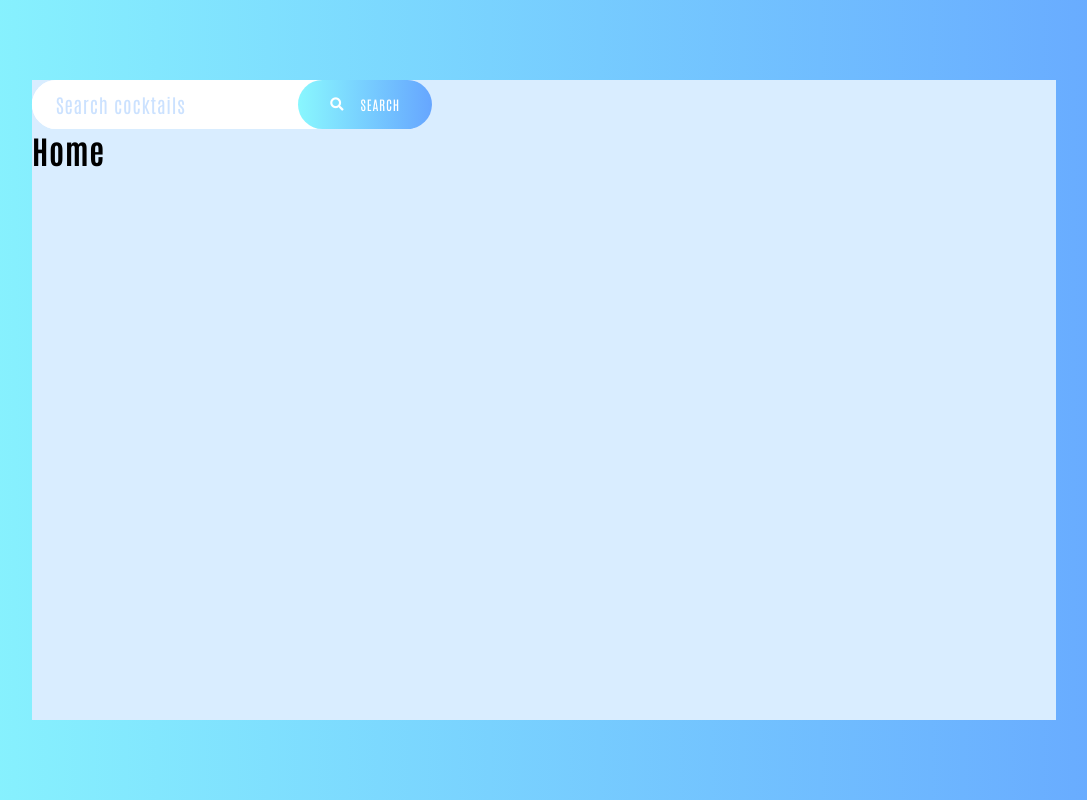
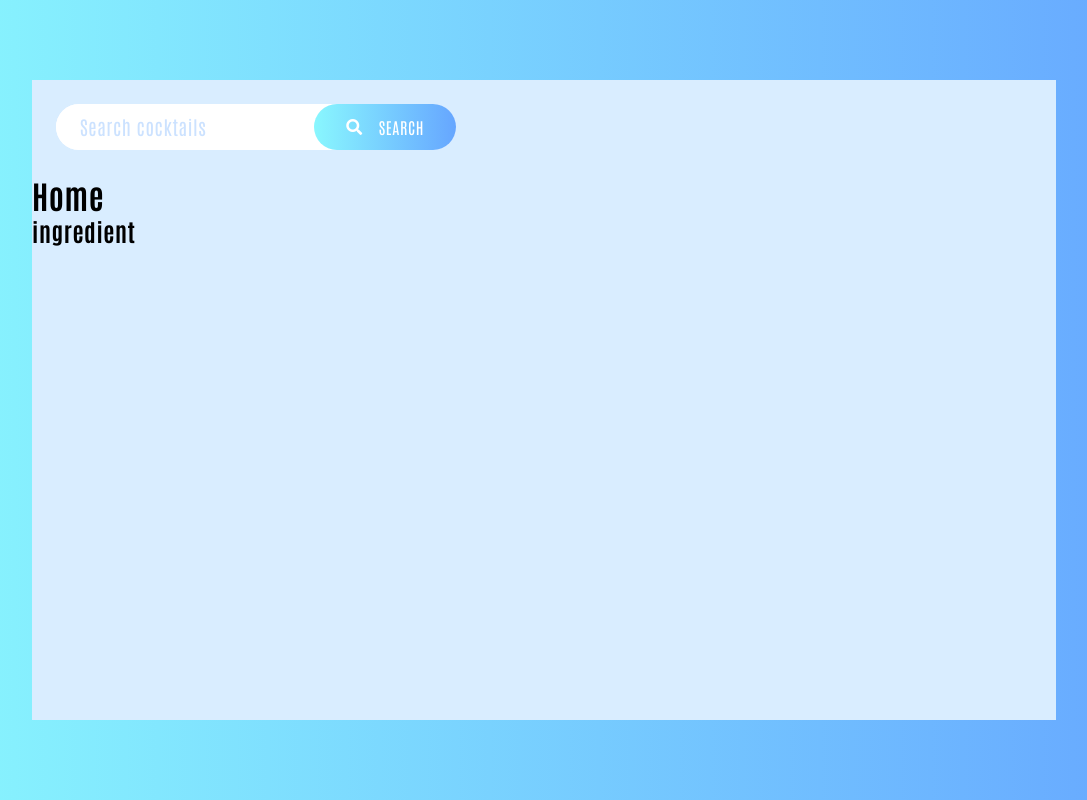
Before and after one commit to jash139/cocktails-vue, a Vue app: page / in a window 1280 px wide. Shown: the whole page, without its empty margins (96-1183 px from the left). Built offline with nearby package versions, Linux system fonts and the light colour scheme.

Commit message:
Created Ingredients component

```diff
--- a/src/App.vue
+++ b/src/App.vue
@@ -17,7 +17,7 @@ export default {
 * {
   box-sizing: border-box;
   font-family: "Antonio", sans-serif;
-  letter-spacing: 0.8px;
+  letter-spacing: 0.6px;
   margin: 0;
   padding: 0;
 }
--- a/src/components/Home.vue
+++ b/src/components/Home.vue
@@ -3,17 +3,20 @@
     <div class="main">
       <SearchBar />
       <h1>Home</h1>
+      <Ingredients />
     </div>
   </div>
 </template>
 
 <script>
 import SearchBar from "./SearchBar";
+import Ingredients from "./Ingredients";
 
 export default {
   name: "Home",
   components: {
     SearchBar,
+    Ingredients,
   },
 };
 </script>
--- /dev/null
+++ b/src/components/Ingredients.vue
@@ -0,0 +1,12 @@
+<template>
+  <h2>ingredient</h2>
+</template>
+
+<script>
+export default {
+  name: "Ingredients",
+};
+</script>
+
+<style scoped>
+</style>
--- a/src/components/SearchBar.vue
+++ b/src/components/SearchBar.vue
@@ -37,6 +37,7 @@ export default {
   background-color: white;
   border-radius: 10rem;
   display: flex;
+  margin: 1.5rem;
   max-width: 25rem;
 }
 .search-field {
@@ -64,10 +65,11 @@ export default {
   color: white;
   display: flex;
   align-items: center;
+  font-size: 1rem;
   font-weight: 400;
   justify-content: space-around;
   outline-width: 0;
-  padding: 1rem 2rem;
+  padding: 0.8rem 2rem;
   text-transform: uppercase;
   transition: all 0.2s ease;
 }
```
